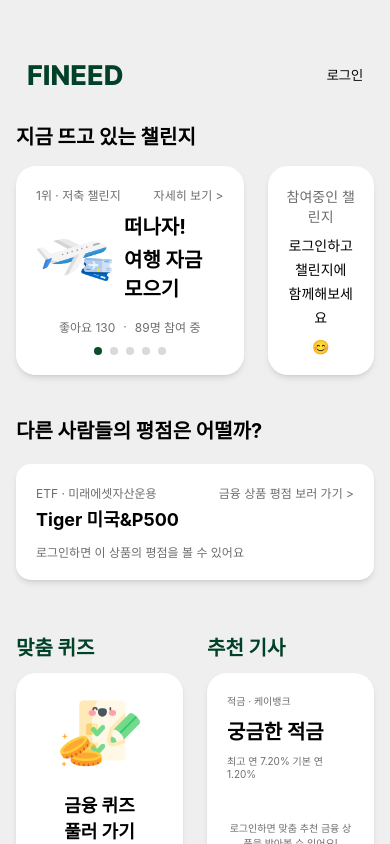
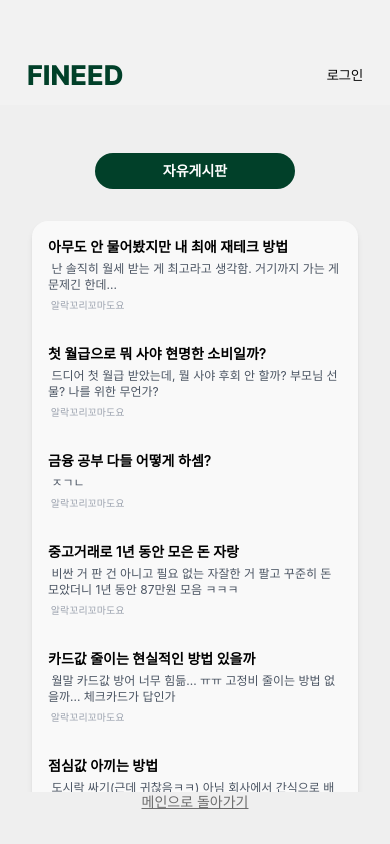
Before and after one commit to CSID-DGU/2025-1-SCS4031-DevDumpling-S2, a React Native app in the folder frontend/: screen /FreeBoard in a window 390 px wide. Built offline with nearby package versions, Linux system fonts and the light colour scheme.

Commit message:
HJ-자유게시판 연결

```diff
--- a/frontend/App.js
+++ b/frontend/App.js
@@ -2,6 +2,7 @@
 import { StatusBar } from 'expo-status-bar';
 import HomeScreen from './src/screens/Home/HomeScreen';
 import CommunityHome from './src/screens/Community/CommunityHome';
+import FreeBoard from './src/screens/Community/FreeBoard';
 import Login from './src/screens/Login';
 import "./global.css";
 import { useFonts } from 'expo-font';
@@ -40,6 +41,11 @@
           component={Login}
           options={{ headerShown: false }}
         />
+        <Stack.Screen
+          name="FreeBoard"
+          component={FreeBoard}
+          options={{ headerShown: false }}
+        />
       </Stack.Navigator>
     </NavigationContainer>
   );
--- a/frontend/src/screens/Community/CommunityHome.js
+++ b/frontend/src/screens/Community/CommunityHome.js
@@ -1,5 +1,6 @@
 import { View, ScrollView, Text, useWindowDimensions, TouchableOpacity } from 'react-native';
 import Header from '../../components/layout/Header';
+import { useNavigation } from '@react-navigation/native';
 
 
 export default function CommunityHomeScreen({ navigation }) {
@@ -7,18 +8,22 @@
         {
             title: "HOT게시판",
             description: "🔥 지금 가장 인기 있는 글 모음!",
+            route: "HotBoard",
         },
         {
             title: "투자게시판",
             description: "💰 투자 정보 & 전략 공유 공간",
+            route: "InvestBoard",
         },
         {
             title: "챌린지게시판",
             description: "💪 챌린지 이야기를 나누며 함께 목표를 이루어요!",
+            route: "ChallengeBoard",
         },
         {
             title: "퀴즈게시판",
             description: "🧠 금융 퀴즈 & 지식 공유 공간",
+            route: "QuizBoard",
         },
         {
             title: "자유게시판",
--- /dev/null
+++ b/frontend/src/screens/Community/FreeBoard.js
@@ -0,0 +1,98 @@
+import { View, ScrollView, Text, useWindowDimensions, TouchableOpacity } from 'react-native';
+import Header from '../../components/layout/Header';
+
+
+export default function FreeBoardScreen({ navigation }) {
+    const posts = [
+        {
+            title: "아무도 안 물어봤지만 내 최애 재테크 방법",
+            content: "난 솔직히 월세 받는 게 최고라고 생각함. 거기까지 가는 게 문제긴 한데...",
+            author: "알락꼬리꼬마도요",
+        },
+        {
+            title: "첫 월급으로 뭐 사야 현명한 소비일까?",
+            content: "드디어 첫 월급 받았는데, 뭘 사야 후회 안 할까? 부모님 선물? 나를 위한 무언가?",
+            author: "알락꼬리꼬마도요",
+        },
+        {
+            title: "금융 공부 다들 어떻게 하셈?",
+            content: "ㅈㄱㄴ",
+            author: "알락꼬리꼬마도요",
+        },
+        {
+            title: "중고거래로 1년 동안 모은 돈 자랑",
+            content: "비싼 거 판 건 아니고 필요 없는 자잘한 거 팔고 꾸준히 돈 모았더니 1년 동안 87만원 모음 ㅋㅋㅋ",
+            author: "알락꼬리꼬마도요",
+        },
+        {
+            title: "카드값 줄이는 현실적인 방법 있을까",
+            content: "월말 카드값 방어 너무 힘듦... ㅠㅠ 고정비 줄이는 방법 없을까... 체크카드가 답인가",
+            author: "알락꼬리꼬마도요",
+        },
+        {
+            title: "점심값 아끼는 방법",
+            content: "도시락 싸기(근데 귀찮음ㅋㅋ) 아님 회사에서 간식으로 배 채우기 ㅎㅎ",
+            author: "알락꼬리꼬마도요",
+        },
+        {
+            title: "20대 자취 vs 본가 생활",
+            content: "회사 근처 자취하면 돈은 드는데 시간이랑 체력은 확실히 세이브됨. 본가는 돈 굳는데 출퇴근이 에바임...",
+            author: "알락꼬리꼬마도요",
+        },
+    ];
+    const { width } = useWindowDimensions();
+    const horizontalPadding = width > 380 ? 16 : 12;
+
+    return (
+        <>
+            <Header />
+            <View className="flex-1 bg-[#EFEFEF] pt-12 px-4">
+
+                {/* 카테고리 탭 */}
+                <View className="flex-row justify-center mb-4">
+                    <View className="bg-[#014029] px-4 py-2 rounded-full w-full max-w-[200px] self-center">
+                        <Text className="text-white text-center text-sm font-semibold">자유게시판</Text>
+                    </View>
+                </View>
+
+                {/* 게시글 리스트 */}
+                <ScrollView
+                    className="flex-1"
+                    contentContainerStyle={{
+                        paddingHorizontal: horizontalPadding,
+                        paddingTop: 16,
+                        paddingBottom: 24
+                    }}>
+                    <View className="bg-[#F9F9F9] rounded-2xl shadow-md">
+                        {posts.map((post, index) => (
+                            <View key={index}>
+                                <TouchableOpacity className="px-4 py-4">
+                                <Text
+                                    className="font-semibold text-black text-sm"
+                                    numberOfLines={1}
+                                > {post.title} </Text>
+                                <Text
+                                    className="text-xs text-xs text-gray-600 mt-1"
+                                    numberOfLines={2}
+                                > {post.content} </Text>
+                                <Text className="text-[10px] text-gray-400 mt-1"> {post.author} </Text>
+                            </TouchableOpacity>
+
+                            {/* 항목 사이에만 구분선 */}
+                            {index < posts.lentgh - 1 && (
+                                <View className="border-t border-gray-200 mx-4" />
+                            )}
+                        </View>
+                    ))}
+                    </View>
+                </ScrollView>
+
+                {/* 메인으로 돌아가기 링크 */}
+                <TouchableOpacity className="mb-8 items-center"
+                    onPress={() => navigation.navigate('Home')}>
+                    <Text className="text-sm text-[#6D6D6D] underline">메인으로 돌아가기</Text>
+                </TouchableOpacity>
+            </View>
+        </>
+    );
+}
```
